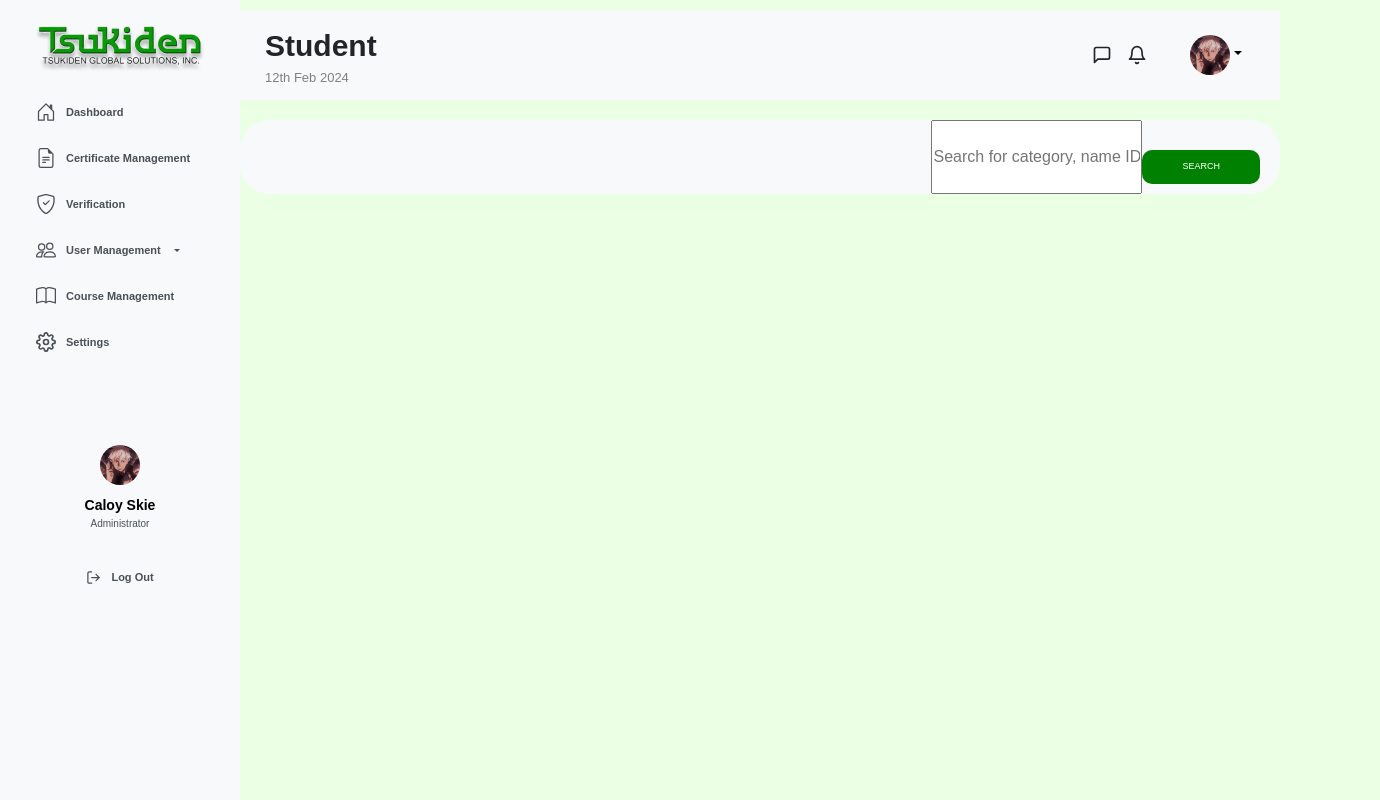
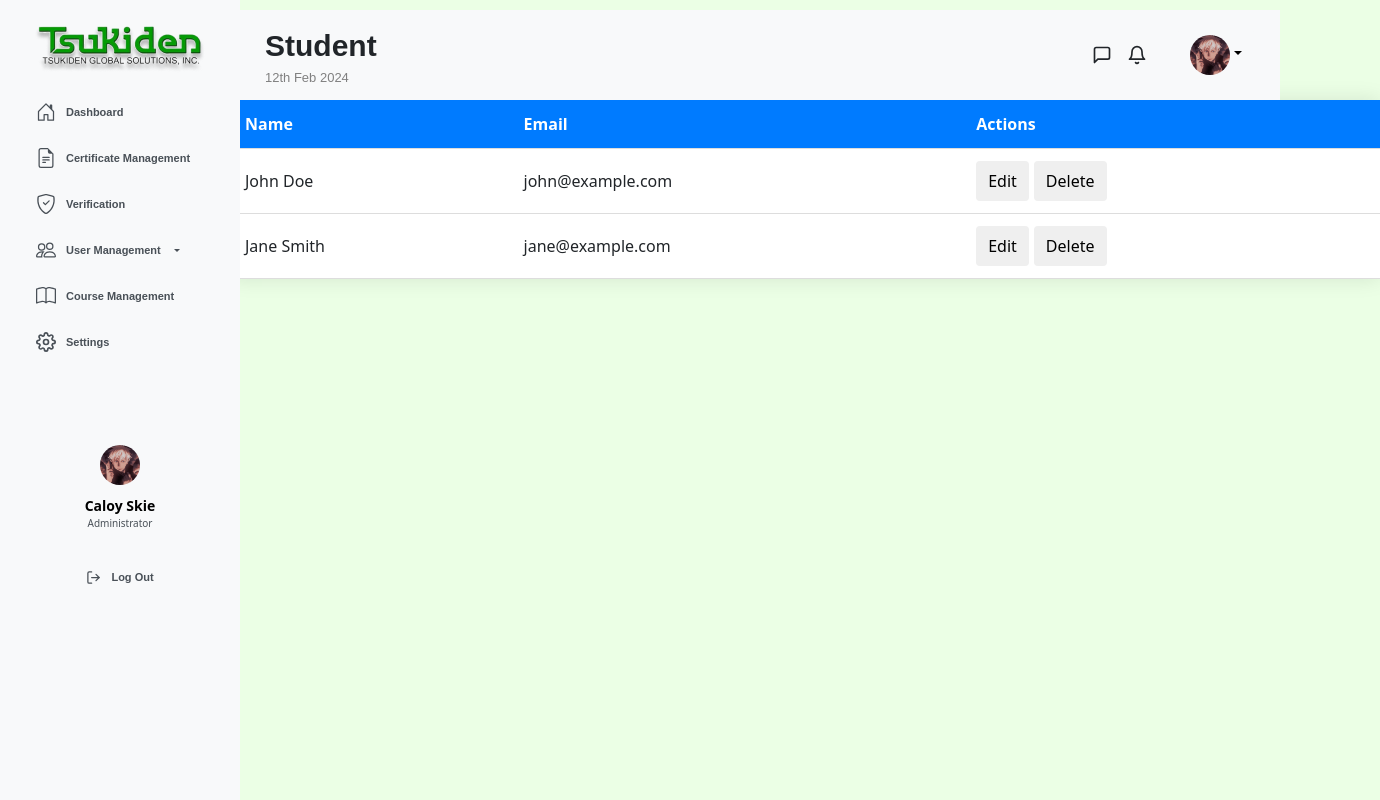
Before and after one commit to iChan0415/AdminMock, a React (Vite) app: page /admin_student in a window 1280 px wide. Shown: the whole page, 1380 px wide, since content can reach past the window. Built offline with nearby package versions, Linux system fonts and the light colour scheme.

Commit message:
kaibigan lang

```diff
--- a/src/components/TopBar.jsx
+++ b/src/components/TopBar.jsx
@@ -2,8 +2,6 @@ import React, { useState } from "react";
 import { Dropdown } from "react-bootstrap";
 import "../css/TopBar.css";
 import { FiBell, FiMessageSquare } from "react-icons/fi";
-
-
 
 const TopBar = ({pageTitle}) => {
   const [currentDate, setCurrentDate] = useState(getDate());
@@ -76,13 +74,6 @@ const TopBar = ({pageTitle}) => {
   </div>*/}
         </div>
       </div>
-      <div className="search-container">
-        <input className="input-search"
-        placeholder="Search for category, name ID and etc..">
-
-        </input>
-          <button className="btn-search">SEARCH</button>
-        </div>
     </div>
   );
 };
--- a/src/css/SideBar.css
+++ b/src/css/SideBar.css
@@ -11,7 +11,9 @@ body {
 
 .sidebar {
   position: fixed;
-  height: 100vh;
+  top: 0;
+  left: 0;
+  height: 100%;
   width: 240px; /* Adjust the width as needed */
   background-color: #f8f9fa; /* Example background color */
   padding-top: 10px;
--- a/src/css/UserManagement.css
+++ b/src/css/UserManagement.css
@@ -1,13 +1,8 @@
-body {
-  font-family: Arial, sans-serif;
-  background-color: #f4f4f4;
-}
 table {
   width: 1150px;
   border-collapse: collapse;
   background-color: #fff;
   box-shadow: 0 0 20px rgba(0, 0, 0, 0.1);
-  margin-top: 170px;
   margin-left: 230px;
 }
 th, td {
@@ -46,5 +41,5 @@ tr:hover {
 }
 
 .table-container{
-  padding-left: 50px;
+  margin-top: 100px;
 }
--- a/src/pages/AdminInstructor.jsx
+++ b/src/pages/AdminInstructor.jsx
@@ -12,7 +12,8 @@ const AdminInstructor = () => {
   return (
     <div>
       <SideBar />
-    <TopBar name="Instructor"/>
+      <div>
+        <TopBar pageTitle="Instructor" />
         <div className='table-container'>
           <table>
             <thead>
@@ -27,22 +28,23 @@ const AdminInstructor = () => {
                 <td>John Doe</td>
                 <td>john@example.com</td>
                 <td>
-        <button class="edit-btn">Edit</button>
-        <button class="delete-btn">Delete</button>
+                  <button className="edit-btn" onClick={handleAction}>Edit</button>
+                  <button className="delete-btn" onClick={handleAction}>Delete</button>
                 </td>
               </tr>
               <tr>
                 <td>Jane Smith</td>
                 <td>jane@example.com</td>
                 <td>
-        <button class="edit-btn">Edit</button>
-        <button class="delete-btn">Delete</button>
+                  <button className="edit-btn" onClick={handleAction}>Edit</button>
+                  <button className="delete-btn" onClick={handleAction}>Delete</button>
                 </td>
               </tr>
             </tbody>
           </table>
         </div>
       </div>
+    </div>
   );
 };
 
--- a/src/pages/AdminStudent.jsx
+++ b/src/pages/AdminStudent.jsx
@@ -10,8 +10,42 @@ const AdminStudent = () => {
   };
 
   return (
-    <div><SideBar/>
-    <TopBar pageTitle = "Student" /></div>
+    <div>
+      <SideBar />
+      <div>
+        <TopBar pageTitle="Student" />
+        <div className='table-container'>
+          <table>
+            <thead>
+              <tr>
+                <th>Name</th>
+                <th>Email</th>
+                <th>Actions</th>
+              </tr>
+            </thead>
+            <tbody>
+              <tr>
+                <td>John Doe</td>
+                <td>john@example.com</td>
+                <td>
+                  <button className="edit-btn" onClick={handleAction}>Edit</button>
+                  <button className="delete-btn" onClick={handleAction}>Delete</button>
+                </td>
+              </tr>
+              <tr>
+                <td>Jane Smith</td>
+                <td>jane@example.com</td>
+                <td>
+                  <button className="edit-btn" onClick={handleAction}>Edit</button>
+                  <button className="delete-btn" onClick={handleAction}>Delete</button>
+                </td>
+              </tr>
+            </tbody>
+          </table>
+        </div>
+      </div>
+    </div>
+
   )
 }
 
```
Lines whose indentation alone changed are shown as unchanged.
